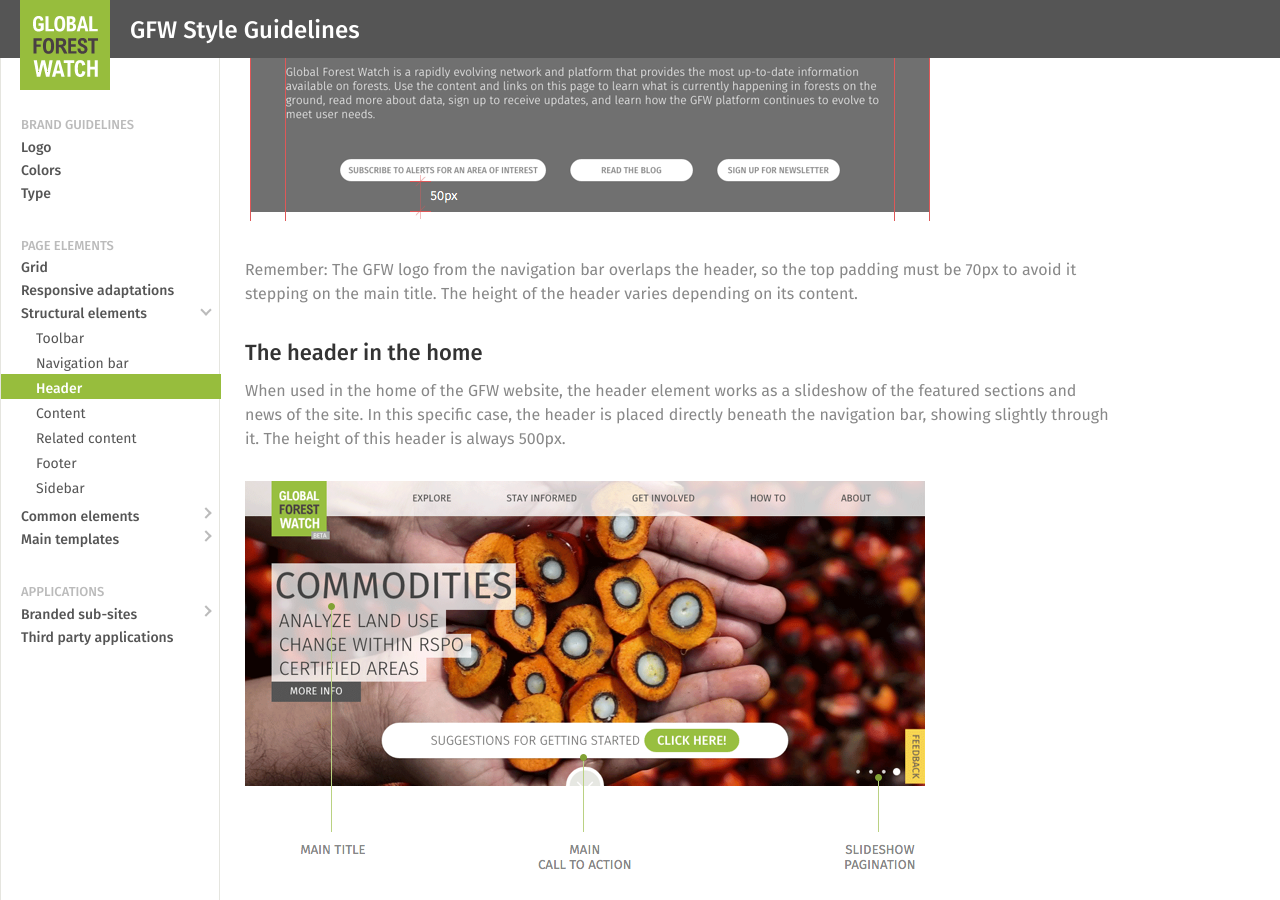
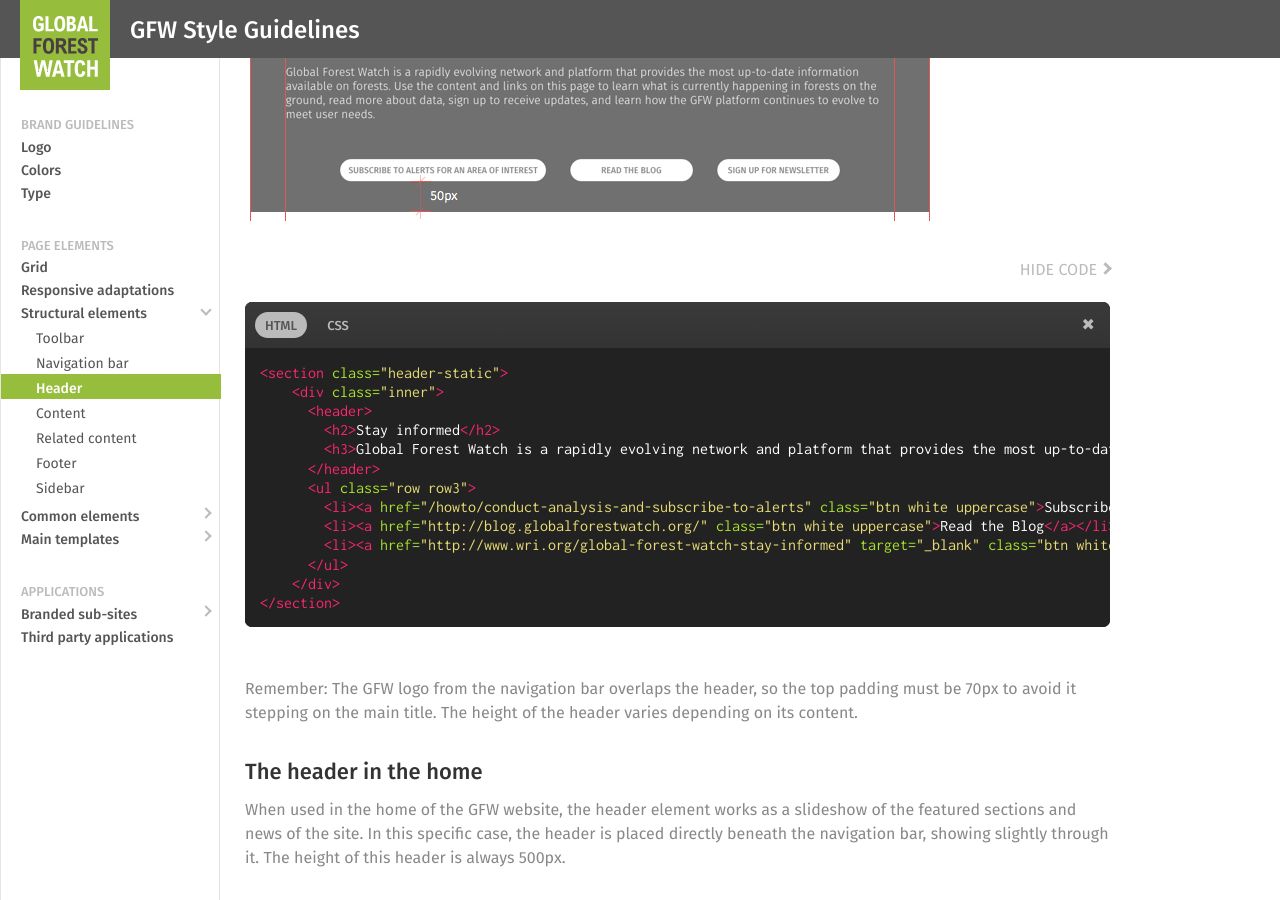
Before and after one commit to Vizzuality/gfw-style-guides, a Jekyll site: the page built from _posts/structural-elements/0006-04-01-header.markdown, in a window 1280 px wide and 900 px high, scrolled down 666 px. Built offline with Jekyll 4.4.1, drawn with Linux system fonts in a browser that asks for light colours.

Commit message:
Optimized snippet

```diff
--- /dev/null
+++ b/_includes/snippets/structural-elements/header/header-css.html
@@ -0,0 +1,163 @@
+{% highlight css %}
+
+/* reset.css */
+@import 'https://cdn.rawgit.com/Vizzuality/gfw-style-guides/master/external-css/reset.css';
+/* fonts */
+@import 'http://fonts.googleapis.com/css?family=Fira+Sans:400,500,300';
+/* base */
+@import 'https://cdn.rawgit.com/Vizzuality/gfw-style-guides/master/external-css/base.css'
+/* grid */
+@import 'https://cdn.rawgit.com/Vizzuality/gfw-style-guides/master/external-css/grid.css';
+/* icons */
+@import 'https://cdn.rawgit.com/Vizzuality/gfw-style-guides/master/external-css/icons.css';
+/* shared */
+@import 'https://cdn.rawgit.com/Vizzuality/gfw-style-guides/master/external-css/shared.css';
+/* buttons */
+@import 'https://cdn.rawgit.com/Vizzuality/gfw-style-guides/master/external-css/buttons.css';
+
+.header-static {
+  background: #333;
+  color: white;
+  padding: 85px 0 50px;
+  z-index: 1;
+  position: relative;
+}
+@media (min-width: 850px) {
+
+  .header-static {
+    padding: 70px 0 50px;
+  }
+}
+.header-static header {
+  font-weight: 300;
+}
+.header-static h2, .header-static h3, .header-static p {
+  max-width: 1024px;
+}
+.header-static h2 {
+  font-size: 35px;
+  padding: 0 0 15px;
+}
+@media (min-width: 850px) {
+
+  .header-static h2 {
+    font-size: 47px;
+  }
+}
+.header-static h3 {
+  font-size: 17px;
+  line-height: 1.25;
+  padding: 0 0 10px;
+}
+@media (min-width: 850px) {
+
+  .header-static h3 {
+    font-size: 19px;
+  }
+}
+.header-static h4 {
+  text-align: center;
+  position: relative;
+}
+@media (min-width: 850px) {
+
+  .header-static h4 {
+    top: 30px;
+  }
+}
+.header-static p {
+  font-size: 14px;
+  line-height: 1.5;
+}
+.header-static strong {
+  font-weight: 500;
+}
+.header-static .inner {
+  padding: 0 15px;
+}
+.header-static .row {
+  display: flex;
+  display: -webkit-flex;
+  -webkit-box-pack: center;
+  -moz-box-pack: center;
+  -ms-flex-pack: center;
+  -webkit-justify-content: center;
+  justify-content: center;
+  align-items: stretch;
+  -webkit-align-items: stretch;
+  -webkit-box-lines: multiple;
+  -moz-box-lines: multiple;
+  -ms-flex-wrap: wrap;
+  -webkit-flex-wrap: wrap;
+  flex-wrap: wrap;
+  margin: 20px auto 0;
+}
+@media (min-width: 850px) {
+
+  .header-static .row {
+    margin: 50px 0 0;
+  }
+}
+.header-static .row > * {
+  margin: 5px 0px;
+  width: 100%;
+}
+@media (min-width: 850px) {
+
+  .header-static .row > * {
+    margin: 0 20px;
+    width: auto;
+  }
+}
+.header-static .row a {
+  width: 100%;
+  margin: 0 auto;
+}
+@media (max-width: 599px) {
+
+  .header-static .row a {
+    height: auto;
+    line-height: 1;
+    padding: 10px 12px 8px;
+    white-space: normal;
+  }
+}
+@media (min-width: 600px) {
+
+  .header-static .row a {
+    width: auto;
+    text-align: left;
+    padding: 0 15px;
+    display: inline-block;
+  }
+}
+@media (min-width: 850px) {
+
+  .header-static .row a {
+    min-width: 200px;
+    text-align: center;
+  }
+}
+.header-static .row a.with-icon {
+  min-width: 0;
+}
+@media (min-width: 600px) {
+
+  .header-static .row a.with-icon {
+    padding-right: 36px;
+  }
+}
+.header-static .row a.btn-video {
+  min-width: 0;
+  margin: 5px 0;
+  font-size: 12px;
+}
+@media (min-width: 1050px) {
+
+  .header-static .row a.btn-video {
+    font-size: 14px;
+  }
+}
+
+
+{% endhighlight %}
--- /dev/null
+++ b/_includes/snippets/structural-elements/header/header.html
@@ -0,0 +1,15 @@
+{% highlight html %}
+<section class="header-static">
+    <div class="inner">
+      <header>
+        <h2>Stay informed</h2>
+        <h3>Global Forest Watch is a rapidly evolving network and platform that provides the most up-to-date information available on forests. Use the content and links on this page to learn what is currently happening in forests on the ground, read more about data, sign up to receive updates, and learn how the GFW platform continues to evolve to meet user needs.</h3>
+      </header>
+      <ul class="row row3">
+        <li><a href="/howto/conduct-analysis-and-subscribe-to-alerts" class="btn white uppercase">Subscribe to alerts for an area of interest</a></li>
+        <li><a href="http://blog.globalforestwatch.org/" class="btn white uppercase">Read the Blog</a></li>
+        <li><a href="http://www.wri.org/global-forest-watch-stay-informed" target="_blank" class="btn white uppercase">Sign up for newsletter</a></li>
+      </ul>
+    </div>
+</section>
+{% endhighlight %}
--- a/_posts/structural-elements/0006-04-01-header.markdown
+++ b/_posts/structural-elements/0006-04-01-header.markdown
@@ -11,6 +11,10 @@
 ![alt text][header]
 
 ![alt text][header-meassures]
+
+<div id="code-snippet-box1" class="code-snippet-box">
+  {% include code-snippet.html htmlcode="snippets/structural-elements/header/header.html" csscode="snippets/structural-elements/header/header-css.html" %}
+</div>
 
 Remember: The GFW logo from the navigation bar overlaps the header, so the top padding must be
 70px to avoid it stepping on the main title. The height of the header varies depending on its content.
```
